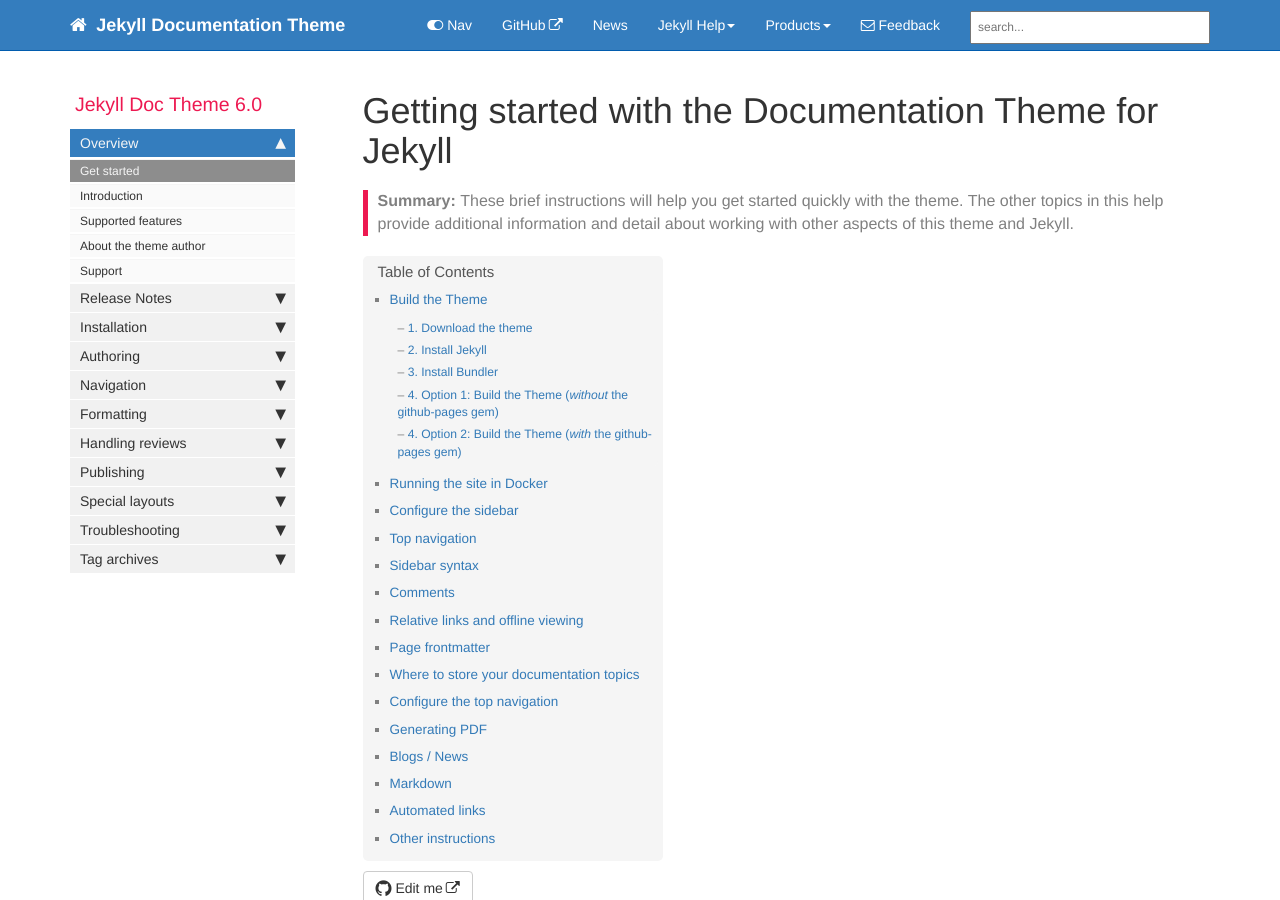
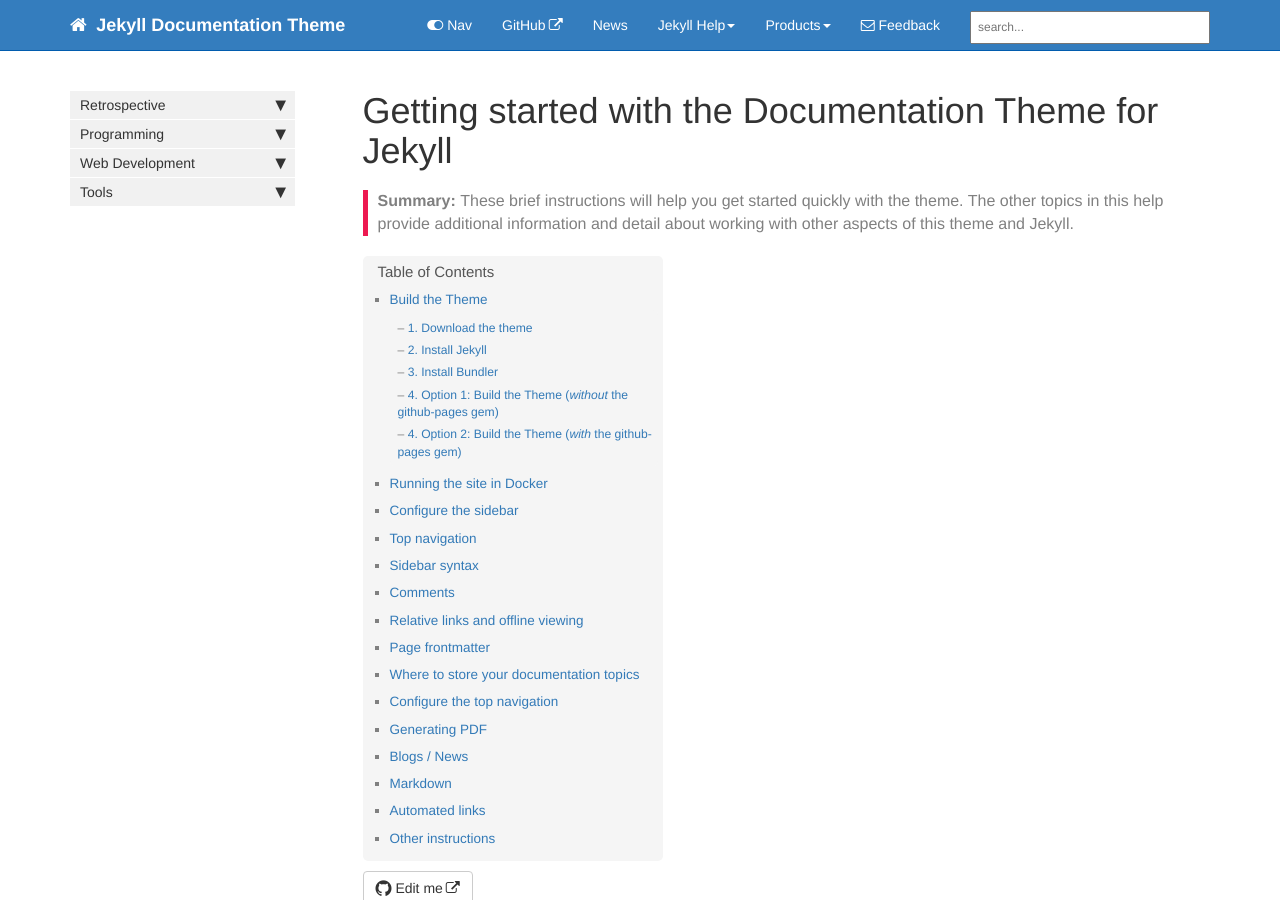
Before and after one commit to hann2a/hann2a.github.io, a Jekyll site: the page built from index.md, in a window 1280 px wide and 900 px high. Built offline with Jekyll 4.4.1, drawn with Linux system fonts in a browser that asks for light colours; comment, search, counter and statistics services are not loaded; part of the change alters nothing that is shown.

```diff
--- a/index.md
+++ b/index.md
@@ -2,7 +2,7 @@
 title: "Getting started with the Documentation Theme for Jekyll"
 keywords: sample homepage
 tags: [getting_started]
-sidebar: mydoc_sidebar
+sidebar: home_sidebar  # <- mydoc_sidebar를 home_sidebar로 변경
 permalink: index.html
 summary: These brief instructions will help you get started quickly with the theme. The other topics in this help provide additional information and detail about working with other aspects of this theme and Jekyll.
 ---
```
